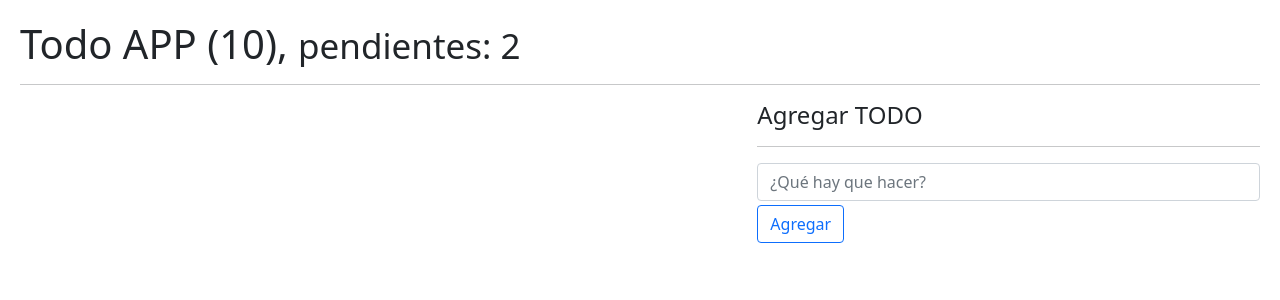
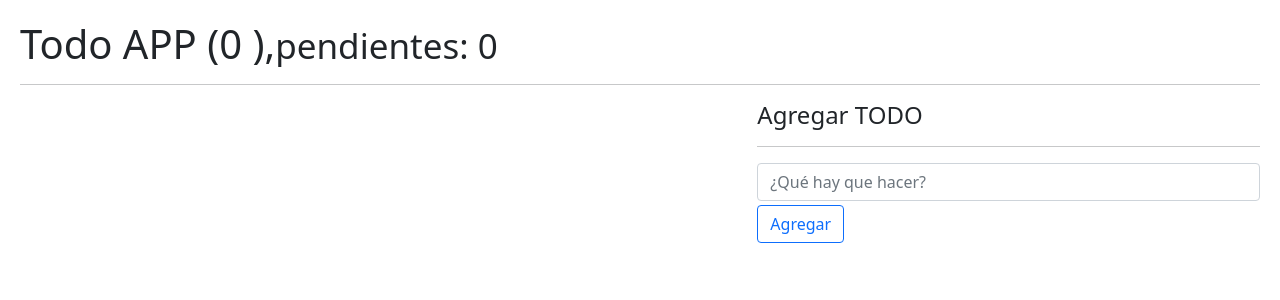
Before and after one commit to sisantacruzm/learning-react-hooks, a React (Vite) app: page / in a window 1280 px wide. Shown: the top 300 px of the page. Built offline with nearby package versions, Linux system fonts and the light colour scheme.

Commit message:
Refactor code, TodoApp logical move to Custom Hook useTodo

```diff
--- a/src/08-useReeducer/TodoApp.jsx
+++ b/src/08-useReeducer/TodoApp.jsx
@@ -1,50 +1,17 @@
-import { todoReducer } from "./todoReducer";
-import { useEffect, useReducer } from "react";
 import { TodoList } from "./TodoList";
 import { TodoAdd } from "./TodoAdd";
-
-const initialState = [];
-
-const init = () => {
-    return JSON.parse( localStorage.getItem( "todos" ) ) || [];
-};
+import { useTodos } from "../hooks/useTodos";
 
 const TodoApp = () => {
 
-    const [ todos, dispatch ] = useReducer( todoReducer, initialState, init );
-
-    useEffect( () => {
-        localStorage.setItem( "todos", JSON.stringify( todos ) );
-    }, [ todos ] );
-
-
-    const handleNewTodo = ( todo ) => {
-        const action = {
-            type   : "[TODO] Add Todo",
-            payload: todo,
-        };
-
-        dispatch( action );
-        console.log( { todo } );
-    };
-
-    const handleDeleteTodo = ( id ) => {
-        dispatch( {
-            type   : "[TODO] Remove Todo",
-            payload: id,
-        } );
-    };
-
-    const handleToggleTodo = ( id ) => {
-        dispatch( {
-            type   : "[TODO] Toggle Todo",
-            payload: id,
-        } );
-    };
-
+    const { todos, todosCount, pendingTodosCount, handleNewTodo, handleDeleteTodo, handleToggleTodo } = useTodos();
 
     return ( <>
-        <h1>Todo APP (10), <small>pendientes: 2</small></h1>
+        <h1>Todo APP ({ todosCount } ),
+            <small>
+                pendientes: { pendingTodosCount }
+            </small>
+        </h1>
 
         <hr/>
 
--- /dev/null
+++ b/src/hooks/useTodos.js
@@ -0,0 +1,49 @@
+import { useEffect, useReducer } from "react";
+import { todoReducer } from "../08-useReeducer/todoReducer";
+
+const init = () => {
+    return JSON.parse( localStorage.getItem( "todos" ) ) || [];
+};
+
+export const useTodos = () => {
+
+    const [ todos, dispatch ] = useReducer( todoReducer, [], init );
+
+    useEffect( () => {
+        localStorage.setItem( "todos", JSON.stringify( todos ) );
+    }, [ todos ] );
+
+
+    const handleNewTodo = ( todo ) => {
+        const action = {
+            type   : "[TODO] Add Todo",
+            payload: todo,
+        };
+
+        dispatch( action );
+        console.log( { todo } );
+    };
+
+    const handleDeleteTodo = ( id ) => {
+        dispatch( {
+            type   : "[TODO] Remove Todo",
+            payload: id,
+        } );
+    };
+
+    const handleToggleTodo = ( id ) => {
+        dispatch( {
+            type   : "[TODO] Toggle Todo",
+            payload: id,
+        } );
+    };
+
+    return {
+        todos,
+        todosCount: todos.length,
+        pendingTodosCount: todos.filter( ( todo ) => !todo.done ).length,
+        handleNewTodo,
+        handleDeleteTodo,
+        handleToggleTodo
+    };
+};
```
